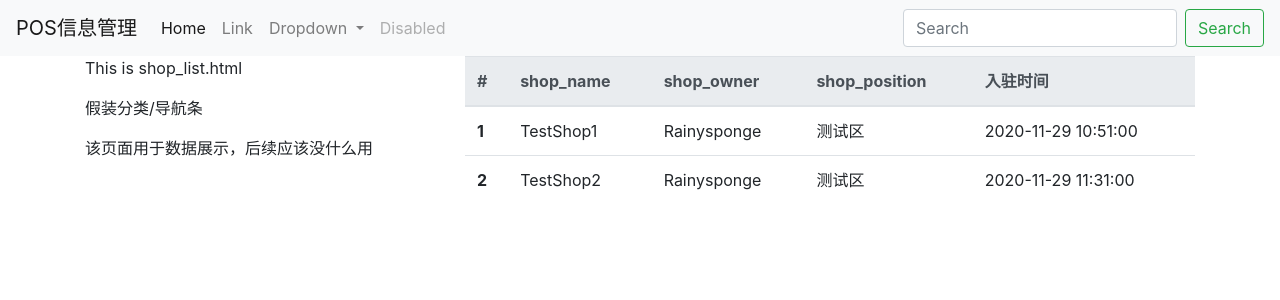
After one commit to Rainysponge/DBMS-homework, a Django app: page /store/shop_list/ in a window 1280 px wide. The commit adds this page. Shown: the top 300 px of the page. Run offline with Django 3.2, Linux system fonts and the light colour scheme; data comes from the database, SQL or seed files in the repository.

Commit message:
2020_11_29

```diff
--- a/pos_sysrtem/pos_sysrtem/urls.py
+++ b/pos_sysrtem/pos_sysrtem/urls.py
@@ -14,10 +14,11 @@ Including another URLconf
     2. Add a URL to urlpatterns:  path('blog/', include('blog.urls'))
 """
 from django.contrib import admin
-from django.urls import path
+from django.urls import path, include
 from . import views
 
 urlpatterns = [
     path('', views.home, name='home'),
     path('admin/', admin.site.urls),
+    path('store/',include('store.urls'))
 ]
--- a/pos_sysrtem/store/admin.py
+++ b/pos_sysrtem/store/admin.py
@@ -16,12 +16,12 @@ class PosInfoAdmin(admin.ModelAdmin):
 
 @admin.register(Pay)
 class PayAdmin(admin.ModelAdmin):
-    list_display = ('buyer_id', 'pay_time')
+    list_display = ('id', 'POS','buyer_id', 'pay_time')
 
 
 @admin.register(Commodity)
 class CommodityAdmin(admin.ModelAdmin):
-    list_display = ('commodity_id', 'commodity_name')
+    list_display = ('id', 'commodity_name')
 
 
 @admin.register(CommodityToshop)
--- a/pos_sysrtem/store/models.py
+++ b/pos_sysrtem/store/models.py
@@ -15,7 +15,7 @@ class Shop(models.Model):
 
 
 class PosInfo(models.Model):
-    shop_id = models.ForeignKey(Shop, on_delete=models.CASCADE)
+    shop_id = models.ForeignKey(Shop, on_delete=models.CASCADE, null=True)
     is_active = models.BooleanField()
     start_time = models.DateTimeField()
 
@@ -27,6 +27,7 @@ class CommodityToshop(models.Model):
 
 
 class Pay(models.Model):
+    POS = models.ForeignKey(PosInfo, on_delete=models.DO_NOTHING)
     buyer_id = models.CharField(max_length=10)
     pay_time = models.CharField(max_length=10)
     pay_money = models.CharField(max_length=10)
@@ -34,7 +35,7 @@ class Pay(models.Model):
 
 
 class Commodity(models.Model):
-    commodity_id = models.CharField(max_length=10)
+    # commodity_id = models.CharField(max_length=10)
     commodity_price = models.CharField(max_length=10)
     commodity_name = models.CharField(max_length=10)
     commodity_contends = models.TextField()
--- /dev/null
+++ b/pos_sysrtem/store/templates/store/shop_list.html
@@ -0,0 +1,51 @@
+{% extends 'base.html' %}
+{% block content %}
+    <div class="container">
+        <div class="row">
+            <div class="col-md-4">
+                <p>This is shop_list.html</p>
+                <p>假装分类/导航条</p>
+                <p>该页面用于数据展示，后续应该没什么用</p>
+            </div>
+            <div class="col-md-8">
+
+                <table class="table">
+                    <thead class="thead-light">
+                      <tr>
+                        <th scope="col">#</th>
+                        <th scope="col">shop_name</th>
+                        <th scope="col">shop_owner</th>
+                        <th scope="col">shop_position</th>
+                        <th scope="col">入驻时间</th>
+                      </tr>
+                    </thead>
+                    <tbody>
+                        {% for shop in shop_list %}
+                            {% if shop.is_active %}
+                                <tr>
+                                    <th scope="row">{{ shop.pk }}</th>
+                                    <td>{{ shop.shop_name }}</td>
+                                    <td>{{ shop.shop_owner }}</td>
+                                    <td>{{ shop.shop_position }}</td>
+                                    <td>{{ shop.create_time|date:"Y-m-d H:i:s" }}</td>
+                                </tr>
+                            {% endif %}
+                        {% empty %}
+                            <p>没有数据哦~</p>
+                        {% endfor %}
+
+                    </tbody>
+                </table>
+
+            </div>
+        </div>
+    </div>
+
+
+
+
+
+
+
+
+{% endblock %}
--- /dev/null
+++ b/pos_sysrtem/store/urls.py
@@ -0,0 +1,8 @@
+from django.contrib import admin
+from django.urls import path
+from . import views
+
+
+urlpatterns = [
+    path('shop_list/', views.shop_list, name='shop_list'),
+]
--- a/pos_sysrtem/store/views.py
+++ b/pos_sysrtem/store/views.py
@@ -1,3 +1,12 @@
 from django.shortcuts import render
+from .models import Shop
 
 # Create your views here.
+
+def shop_list(request):
+    shops = Shop.objects.all
+
+
+    context = {}
+    context['shop_list'] = shops
+    return render(request, 'store/shop_list.html', context)
--- a/pos_sysrtem/templates/base.html
+++ b/pos_sysrtem/templates/base.html
@@ -2,7 +2,7 @@
 <html lang="en">
 <head>
     <meta charset="UTF-8">
-    <title>{% block title %}未命名的页面{% endblock %}</title>
+    <title> </title>
 
     <link rel="stylesheet" href="https://cdn.jsdelivr.net/npm/bootstrap@4.5.0/dist/css/bootstrap.min.css" integrity="sha384-9aIt2nRpC12Uk9gS9baDl411NQApFmC26EwAOH8WgZl5MYYxFfc+NcPb1dKGj7Sk" crossorigin="anonymous">
     <script src="https://cdn.jsdelivr.net/npm/jquery@3.5.1/dist/jquery.slim.min.js" integrity="sha384-DfXdz2htPH0lsSSs5nCTpuj/zy4C+OGpamoFVy38MVBnE+IbbVYUew+OrCXaRkfj" crossorigin="anonymous"></script>
@@ -22,7 +22,7 @@
             <a class="nav-link {% block home_active %}{% endblock %} " href="{% url 'home' %}">Home <span class="sr-only">(current)</span></a>
           </li>
           <li class="nav-item">
-            <a class="nav-link" href="#">Link</a>
+            <a class="nav-link" href="{% url 'shop_list' %}">Link</a>
           </li>
           <li class="nav-item dropdown">
             <a class="nav-link dropdown-toggle" href="#" id="navbarDropdown" role="button" data-toggle="dropdown" aria-haspopup="true" aria-expanded="false">
```
Also changed, not shown: pos_sysrtem/db.sqlite3, pos_sysrtem/store/migrations/0002_auto_20201129_1849.py (added), pos_sysrtem/user/templates/user/login.html (added).
